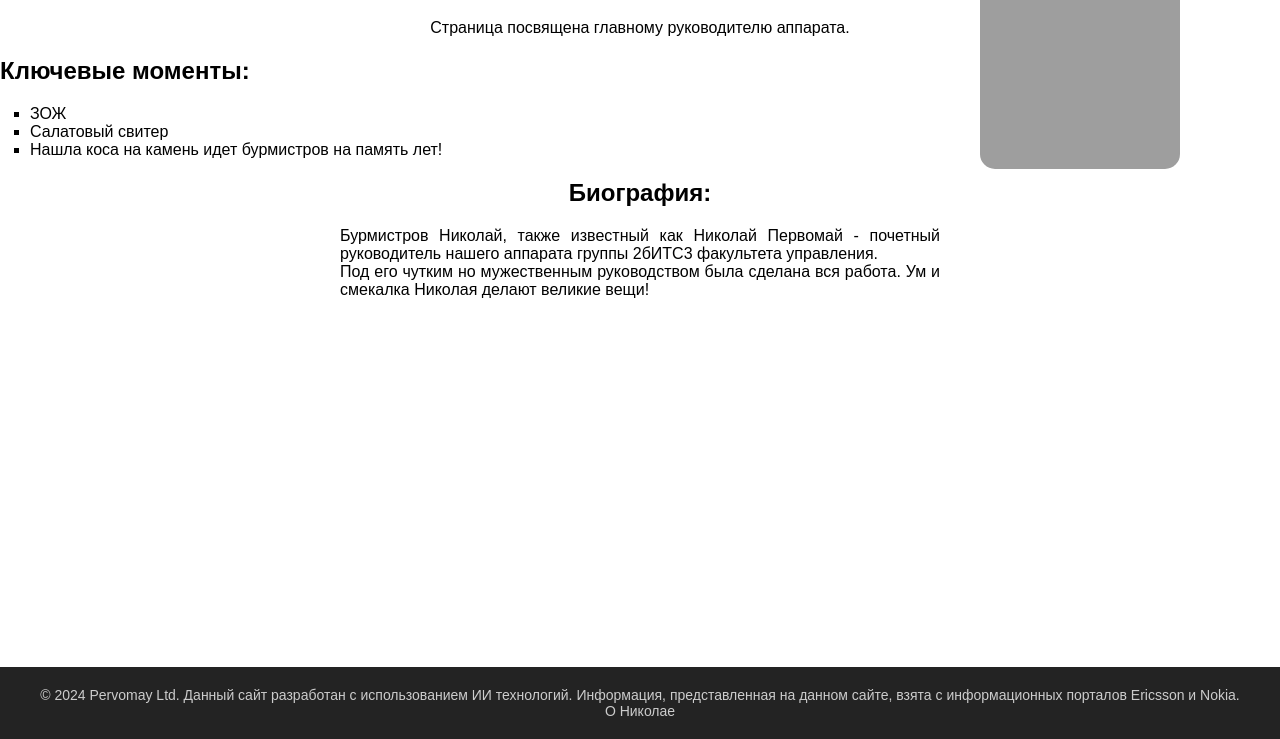
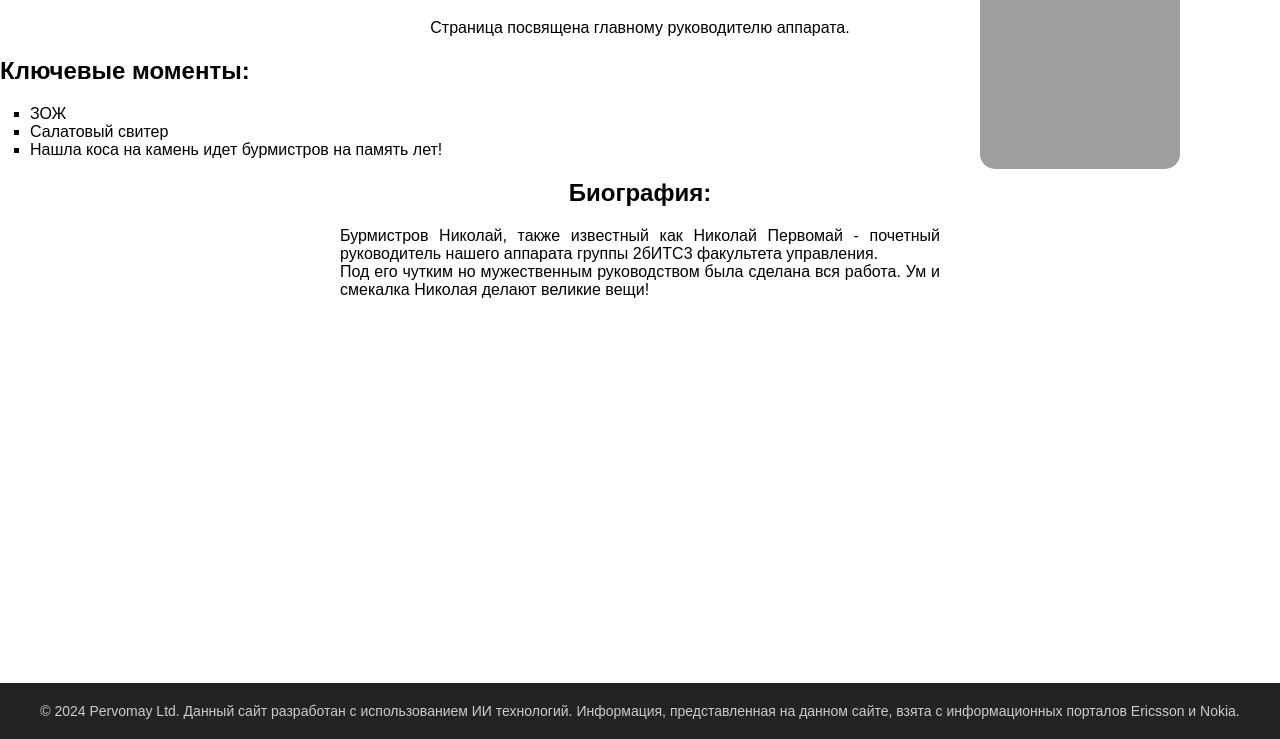
Before and after one commit to korelkerel/Pervomay6GNew, a plain HTML site: page docs/page.html in a window 1280 px wide. Shown: the part 81-820 px from the top of the page. Drawn offline with Linux system fonts and the light colour scheme; grey boxes are pictures that could not be loaded.

Commit message:
Update page.html

```diff
--- a/docs/page.html
+++ b/docs/page.html
@@ -54,7 +54,7 @@
          </div>-->
          <div class="footer-bottom">
              <p>© 2024 Pervomay Ltd. Данный сайт разработан с использованием ИИ технологий. Информация, представленная на данном сайте, взята с информационных порталов Ericsson и Nokia.</p>
-               <p> <a href="page.html" target="_blank" style="text-decoration: none; color: inherit;">О Николае</a> </p>
+
          </div>
      </footer>
 
```
